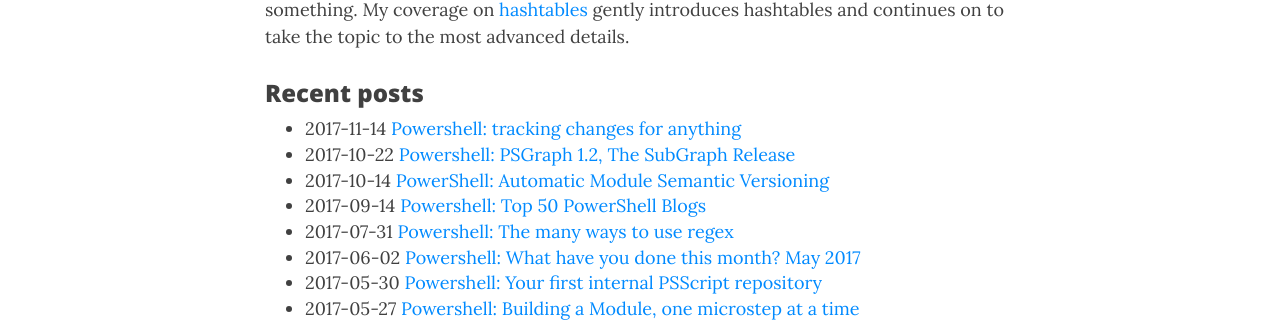
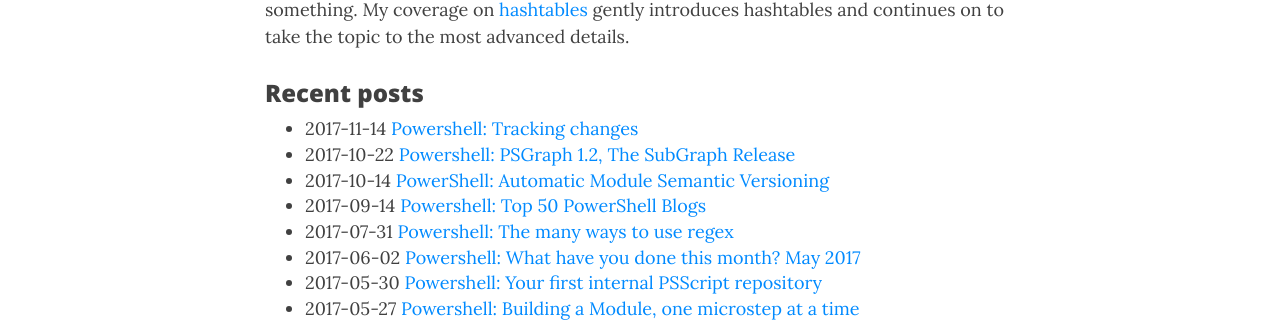
Before and after one commit to KevinMarquette/kevinmarquette.github.io, a Jekyll site: the page built from index.md, in a window 1280 px wide and 900 px high, scrolled down 561 px. Shown: the part 143-465 px from the top of the window. Built offline with Jekyll 4.4.1, drawn with Linux system fonts in a browser that asks for light colours; nearby versions of some CDN libraries.

Commit message:
update recent posts

```diff
--- a/_includes/recent-posts.md
+++ b/_includes/recent-posts.md
@@ -1,4 +1,4 @@
-* 2017-11-14 [Powershell: tracking changes for anything](/2017-11-14-Powershell-tracking-changes-for-anything/?utm_source=blog&utm_medium=blog&utm_content=recent)
+* 2017-11-14 [Powershell: Tracking changes](/2017-11-14-Powershell-tracking-changes-for-anything/?utm_source=blog&utm_medium=blog&utm_content=recent)
 * 2017-10-22 [Powershell: PSGraph 1.2, The SubGraph Release](/2017-10-22-Powershell-PSGraph-1.2-the-subgraph/?utm_source=blog&utm_medium=blog&utm_content=recent)
 * 2017-10-14 [PowerShell: Automatic Module Semantic Versioning](/2017-10-14-Powershell-module-semantic-version/?utm_source=blog&utm_medium=blog&utm_content=recent)
 * 2017-09-14 [Powershell: Top 50 PowerShell Blogs](/2017-09-14-Powershell-top50/?utm_source=blog&utm_medium=blog&utm_content=recent)
```
